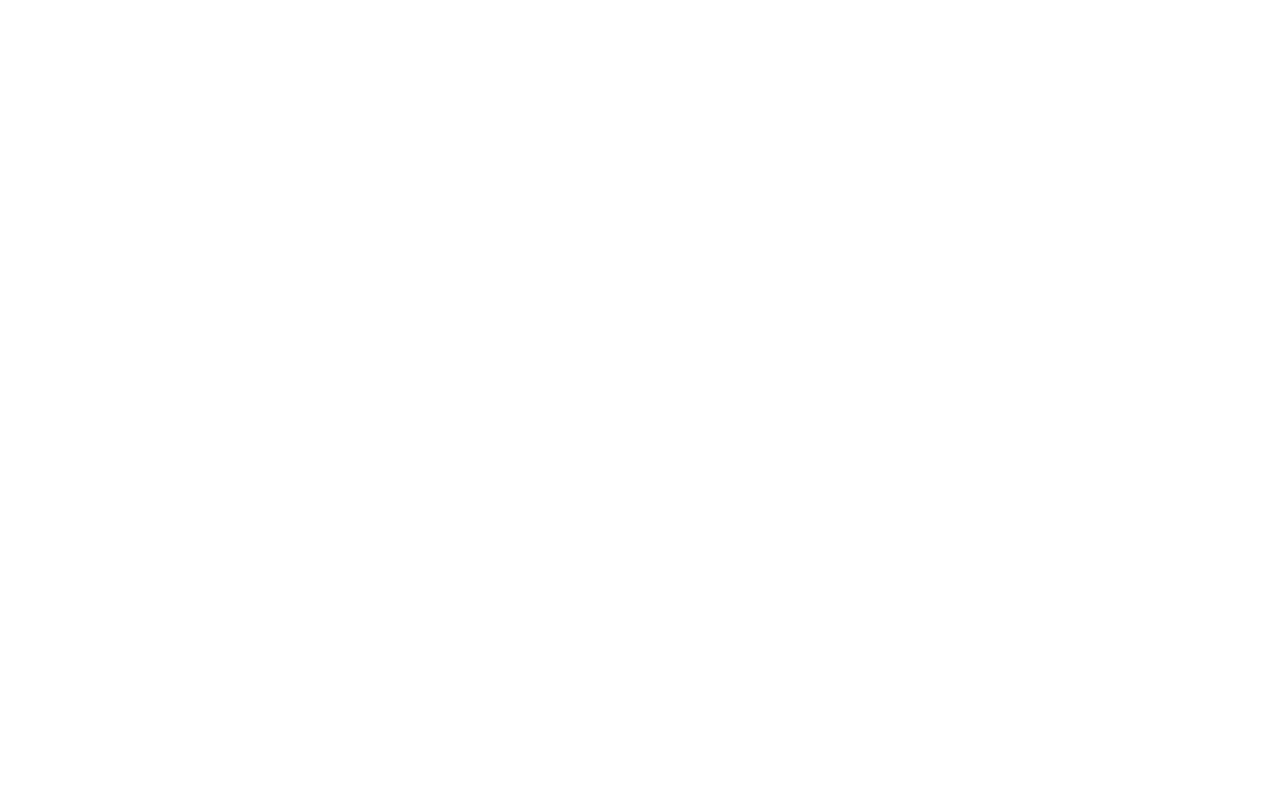
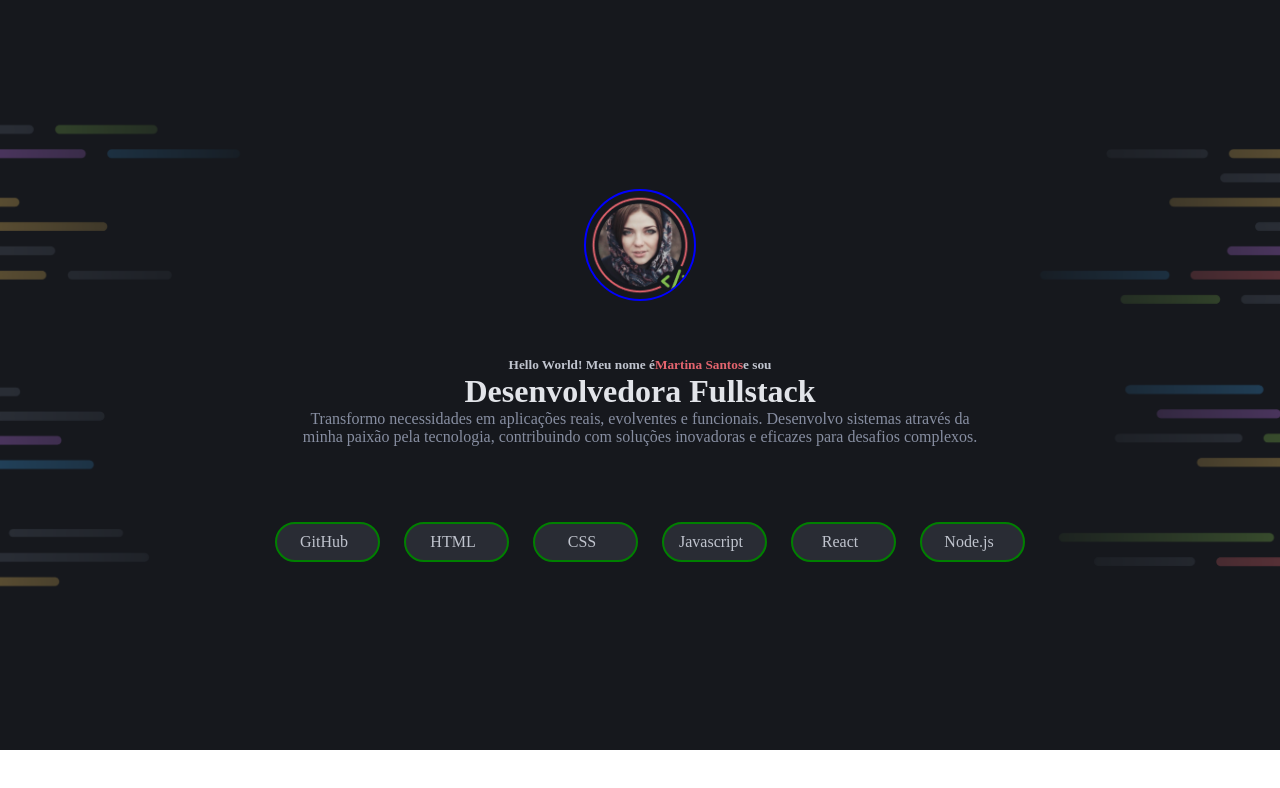
Before and after one commit to KevinDNunes/Portfolio-Dev, a plain HTML site: page index.html in a window 1280 px wide. Drawn offline with Linux system fonts and the light colour scheme.

Commit message:
Estilizando o header

```diff
--- /dev/null
+++ b/assets/header.css
@@ -0,0 +1,61 @@
+.header {
+  height: 750px;
+  display: flex; /* Ativa o flexbox */
+  flex-direction: column; /* Alinha os itens na vertical */
+  justify-content: center; /* Centraliza verticalmente */
+  align-items: center; /* Centraliza horizontalmente */
+  text-align: center; /* Centraliza o texto */
+  padding: 50px 20px;
+  background-image: url(/assets/images/Background_Intro.png);
+  background-size: cover; /* Ajusta a imagem ao tamanho do header */
+  background-position: center; /* Centraliza a imagem no header */
+}
+
+.avatar {
+  display: flex;
+
+  width: 112px;
+  height: 112px;
+  border-radius: 50%;
+  margin: 0 auto;
+
+  border: 2px solid blue;
+}
+
+.skills span {
+  width: 105px;
+  height: 40px;
+  margin-top: 76px;
+  margin-left: 20px;
+  gap: 8px;
+  border-radius: 50px;
+
+  display: inline-block;
+
+  padding: 9px 16px 9px 9px;
+
+  color: var(--gray-500);
+  background-color: var(--gray-300);
+
+  border: 2px solid green;
+}
+
+header h5 {
+  display: flex;
+  align-items: center;
+  justify-content: center;
+  margin-top: 56px;
+  color: var(--gray-500);
+}
+
+header h5 span {
+  color: var(--red);
+}
+
+header h1 {
+  color: var(--gray-600);
+}
+
+header p {
+  color: var(--gray-400);
+}
--- a/assets/style.css
+++ b/assets/style.css
@@ -1 +1,2 @@
 @import url(global.css);
+@import url(header.css);
--- a/index.html
+++ b/index.html
@@ -14,6 +14,25 @@
 
 </head>
 <body>
+  <header class="header">
+    <div class="content">
+      <img src="/assets/images/Avatar.png" alt="Avatar da Desenvolvedora" class="avatar">
+      <h5>Hello World! Meu nome é <span>Martina Santos</span> e sou</h5>
+      <h1>Desenvolvedora Fullstack</h1>
+      <p>Transformo necessidades em aplicações reais, evolventes e funcionais. Desenvolvo sistemas através da <br> minha paixão pela tecnologia, contribuindo com soluções inovadoras e eficazes para desafios complexos.</p>
+      <div class="skills">
+        <span>GitHub</span>
+        <span></a>HTML</span>
+        <span>CSS</span>
+        <span>Javascript</span>
+        <span>React</span>
+        <span>Node.js</span>
+      </div>
+    </div>
+  </header>
+
+
+
 
 </body>
 </html>
```
Also changed, not shown: assets/images/Avatar.png (added).
